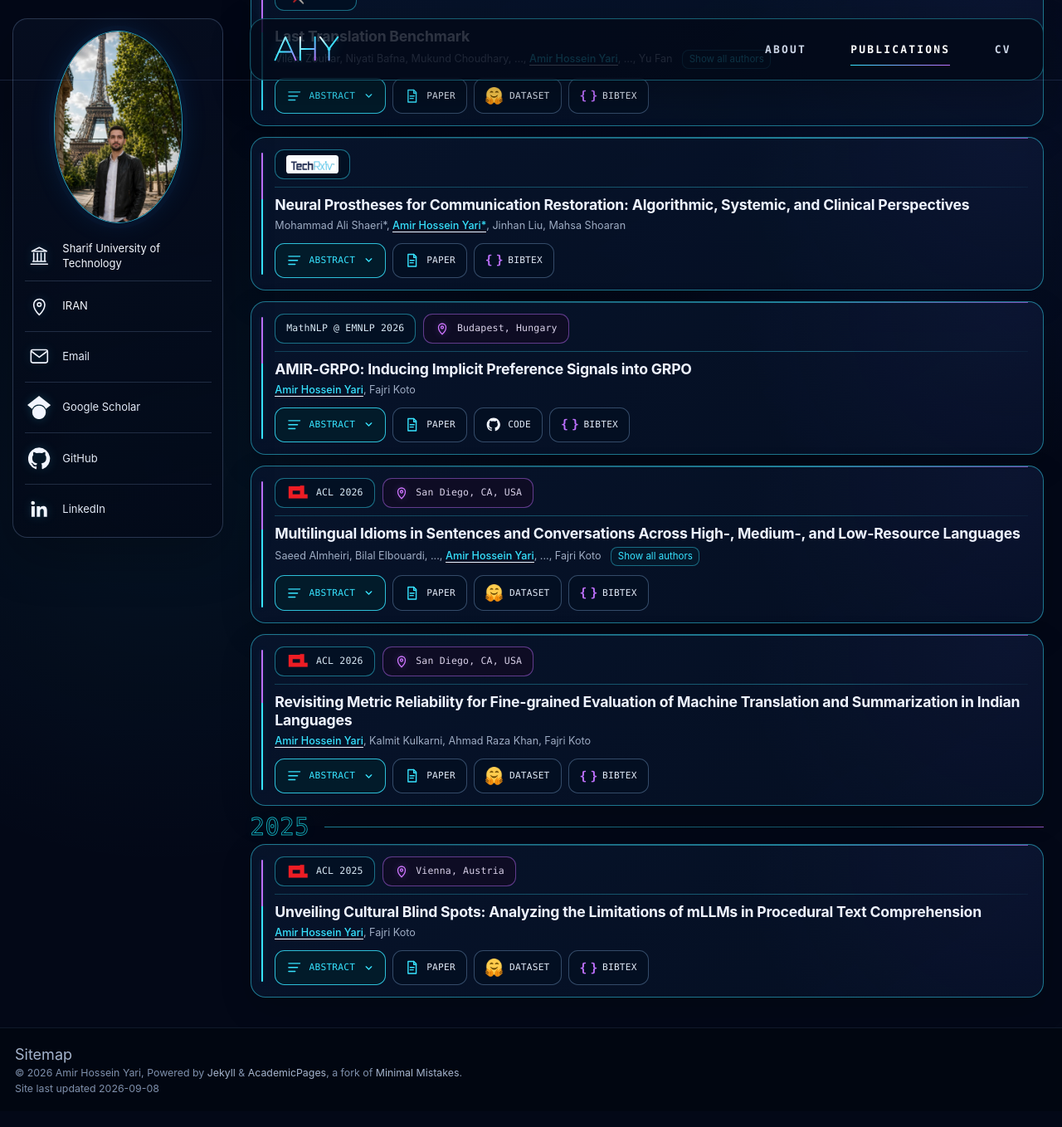
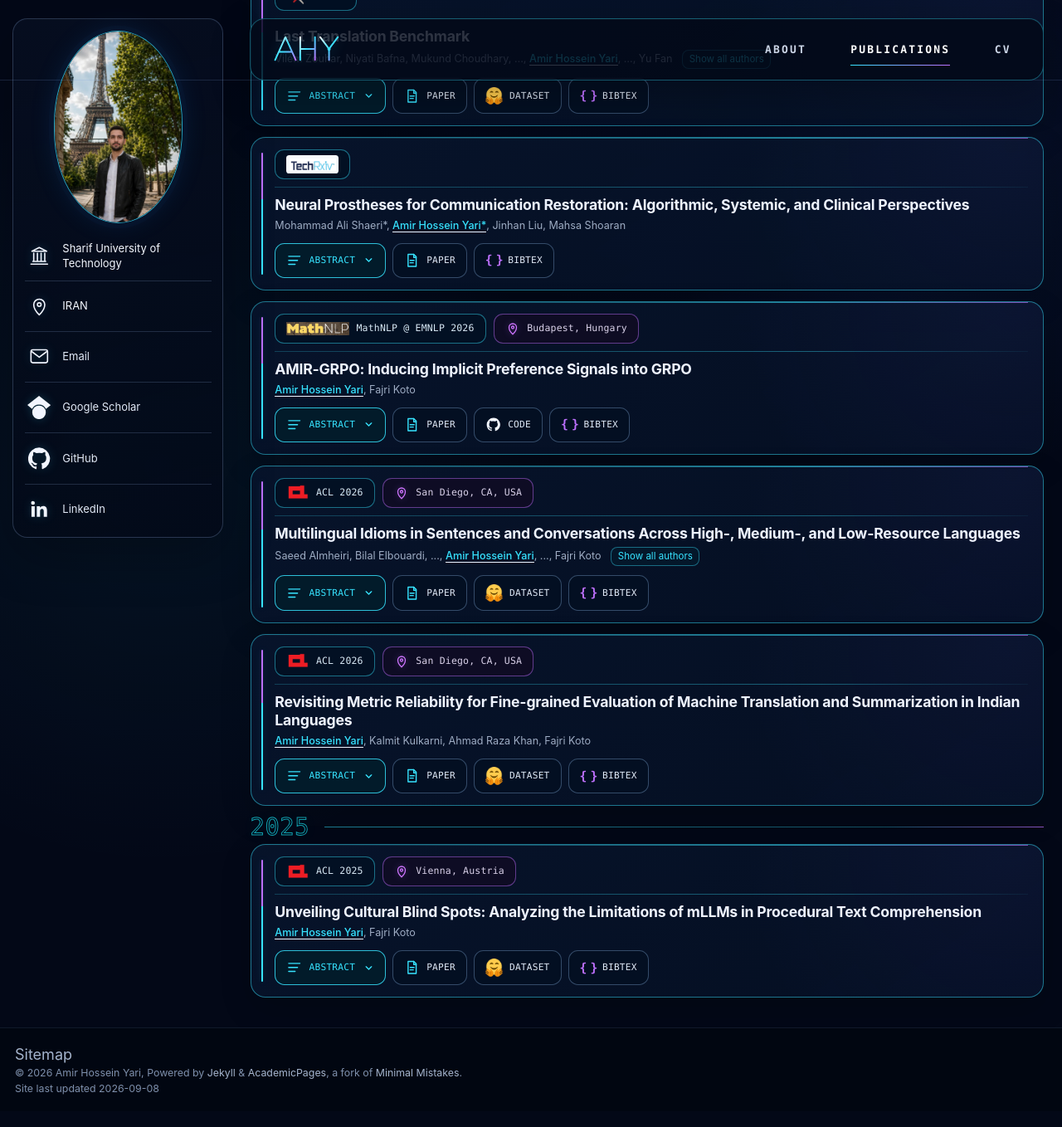
Before and after one commit to AmirHosseinYari2002/AmirHosseinYari2002.github.io, a Jekyll site: the page built from _pages/publications.md, in a window 1280 px wide and 1400 px high, scrolled down 342 px. Shown: the top 1358 px of the window at 83% size. Built offline with Jekyll 4.4.1, drawn with Linux system fonts in a browser that asks for light colours; a script that is not in the unit is left out.

Commit message:
Add official MathNLP venue logo

```diff
--- a/_data/publication_venues.yml
+++ b/_data/publication_venues.yml
@@ -9,6 +9,8 @@ acl:
 
 mathnlp:
   label: "MathNLP @ EMNLP 2026"
+  logo: "/assets/images/venues/mathnlp.png"
+  logo_style: "wide"
   preprint: false
   wordmark: false
 
--- a/_includes/publication-card.html
+++ b/_includes/publication-card.html
@@ -14,6 +14,7 @@
 {% assign venue_logo = paper.venue_logo %}
 {% assign venue_label = paper.venue %}
 {% assign venue_wordmark = false %}
+{% assign venue_logo_style = nil %}
 
 {% if venue_config %}
   {% if venue_logo == nil %}
@@ -25,6 +26,9 @@
   {% if venue_config.wordmark %}
     {% assign venue_wordmark = true %}
   {% endif %}
+  {% if venue_config.logo_style %}
+    {% assign venue_logo_style = venue_config.logo_style %}
+  {% endif %}
 {% endif %}
 
 <article class="pub-card" aria-labelledby="title-{{ paper_id }}" data-publication-card>
@@ -35,7 +39,7 @@
       {% if paper.venue %}
         <span class="pub-badge pub-badge--venue" aria-label="{{ venue_label | escape }}">
           {% if venue_logo %}
-            <span class="pub-badge__logo-wrap{% if venue_wordmark %} pub-badge__logo-wrap--wordmark{% endif %}" aria-hidden="true">
+            <span class="pub-badge__logo-wrap{% if venue_wordmark %} pub-badge__logo-wrap--wordmark{% endif %}{% if venue_logo_style == "wide" %} pub-badge__logo-wrap--wide{% endif %}" aria-hidden="true">
               <img class="pub-badge__logo" src="{{ venue_logo | relative_url }}" alt="" loading="lazy" decoding="async">
             </span>
           {% endif %}
--- a/assets/css/publications.css
+++ b/assets/css/publications.css
@@ -207,6 +207,14 @@ body:has([data-publications-page])::before {
   padding: 0.12rem 0.2rem;
   border-radius: 0.2rem;
   background: #f8fafc;
+}
+
+.pub-badge__logo-wrap--wide {
+  width: 4.2rem;
+  height: 1.05rem;
+  flex: 0 0 auto;
+  overflow: hidden;
+  border-radius: 0.14rem;
 }
 
 .pub-badge__logo {
```
Also changed, not shown: assets/images/venues/mathnlp.png (added).
